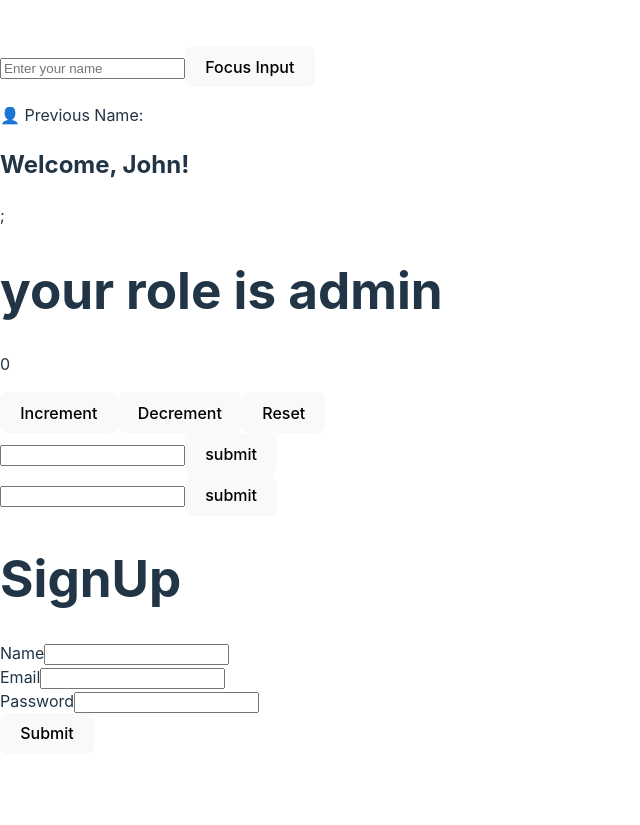
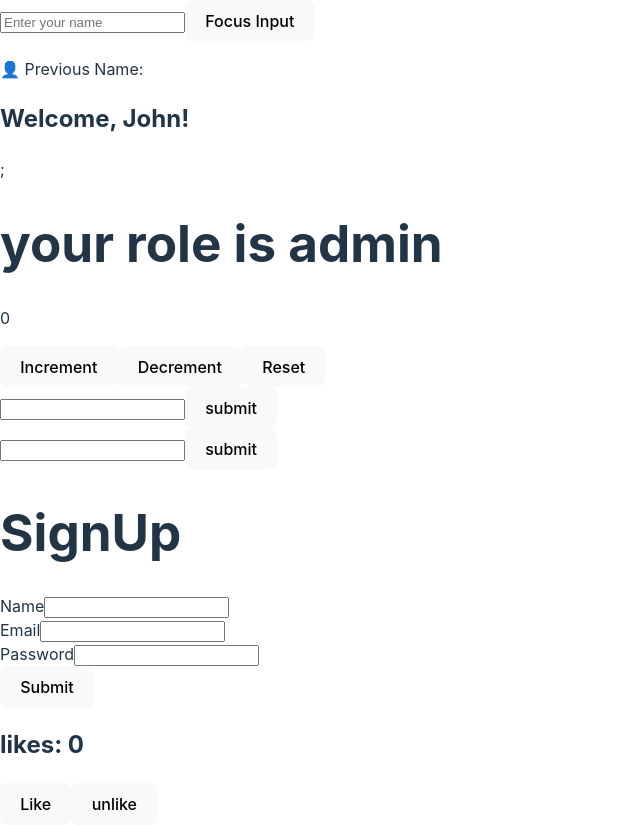
Before and after one commit to syedomer17/The-React.js, a React (Vite) app in the folder client/: page / in a window 1280 px wide. Shown: the whole page, without its empty margins (0-640 px from the left). Before the commit the page ends 800 px from the top, so only its background shows below. Built offline with nearby package versions, Linux system fonts and the light colour scheme.

Commit message:
redux-completed

```diff
--- a/client/src/App.jsx
+++ b/client/src/App.jsx
@@ -9,6 +9,7 @@ import UnControlled from './components/Controlled-vs-Uncontrolled-Components/UnC
 import SignUp from './components/form/SignUp';
 import { Userprovider } from './components/context2.0/UserCon';
 import UserInfo from './components/context2.0/UserInfo';
+import LikeButton from './components/Redux/LikeButton';
 
 
 
@@ -43,6 +44,9 @@ const App = () => {
       </div>
         </Userprovider>
       </div> */}
+      <div>
+        <LikeButton />
+      </div>
     </div>
   )
 }
--- a/client/src/components/Redux/Store.jsx
+++ b/client/src/components/Redux/Store.jsx
@@ -1,4 +1,4 @@
 import { createStore } from 'redux';
-import { likeReducer } from './reducer';
+import { likeReducer } from './Reducer';
 
 export const store = createStore(likeReducer);
--- a/client/src/main.jsx
+++ b/client/src/main.jsx
@@ -2,9 +2,11 @@ import { StrictMode } from 'react'
 import { createRoot } from 'react-dom/client'
 import "./global.css"
 import App from './App.jsx'
+import { Provider } from 'react-redux'
+import {store} from "./components/Redux/Store.jsx"
 
 createRoot(document.getElementById('root')).render(
-  <StrictMode>
+  <Provider store={store}>
     <App />
-  </StrictMode>,
+  </Provider>,
 )
```
